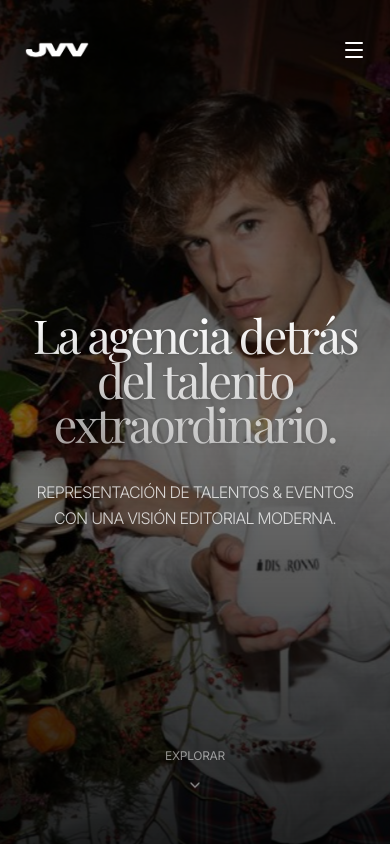
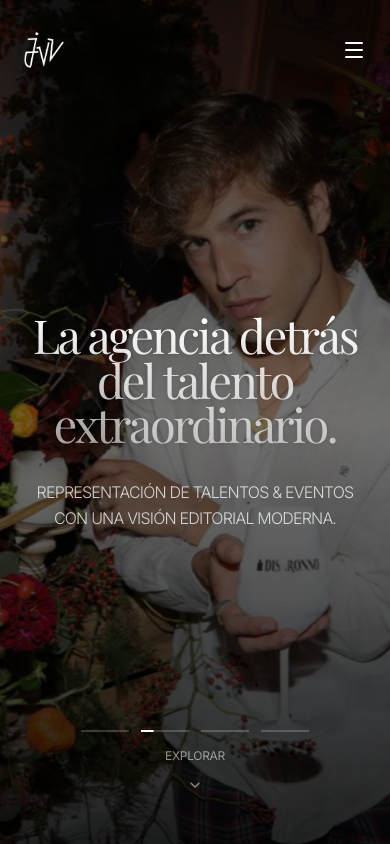
Before and after one commit to JVVweb/JVV, a React (Vite) app: page / in a window 390 px wide. Shown: the top 844 px of the page. Built offline with nearby package versions, Linux system fonts and the light colour scheme; a web font is replaced by a local one.

Commit message:
feat: update logo to new white version, make lateral menu black with desktop font, and implement responsive slide carousel with timeline progress bar

```diff
--- a/index.html
+++ b/index.html
@@ -4,7 +4,7 @@
     <meta charset="UTF-8" />
     <meta name="viewport" content="width=device-width, initial-scale=1.0" />
     <title>JVV | Talent Representation & Fashion Events Agency</title>
-    <link rel="icon" type="image/png" href="/JVV WHITE LOGO.png" />
+    <link rel="icon" type="image/png" href="/jvv logo white new.png" />
     <meta name="description" content="JVV es la agencia de representación de modelos, actores, artistas y producción de eventos de moda fundada por Jesús Vázquez Viedma. Operando en Madrid y Barcelona, cruzando la visión editorial moderna con la excelencia profesional desde octubre de 2015." />
     <meta name="keywords" content="JVV, JVV Agency, Jesús Vázquez Viedma, talent agency, model agency, fashion events, Madrid talent agency, Barcelona model agency, talent representation, luxury lifestyle events, casting Spain" />
     <meta name="author" content="JVV Agency" />
--- a/src/components/Footer.tsx
+++ b/src/components/Footer.tsx
@@ -12,7 +12,7 @@ export default function Footer() {
           <div className="md:col-span-1">
             <div className="mb-6 flex items-center">
               <img
-                src="/JVV WHITE LOGO.png"
+                src="/jvv logo white new.png"
                 alt="JVV Agency"
                 className="h-10 w-auto object-contain"
               />
--- a/src/components/Navbar.tsx
+++ b/src/components/Navbar.tsx
@@ -35,7 +35,7 @@ export default function Navbar() {
       <div className="max-w-7xl mx-auto px-6 flex justify-between items-center">
         <Link to="/" className="flex items-center">
           <img
-            src="/JVV WHITE LOGO.png"
+            src="/jvv logo white new.png"
             alt="JVV Agency"
             className="h-9 md:h-11 w-auto object-contain transition-transform duration-500 hover:scale-105"
           />
@@ -92,7 +92,7 @@ export default function Navbar() {
               animate={{ x: 0 }}
               exit={{ x: '100%' }}
               transition={{ type: 'spring', damping: 25, stiffness: 200 }}
-              className="fixed right-0 top-0 bottom-0 w-[80%] max-w-sm bg-zinc-950/95 backdrop-blur-md border-l border-white/10 z-40 md:hidden flex flex-col p-10 pt-28 shadow-[0_0_50px_rgba(0,0,0,0.8)]"
+              className="fixed right-0 top-0 bottom-0 w-[80%] max-w-sm bg-black border-l border-white/10 z-40 md:hidden flex flex-col p-10 pt-28 shadow-[0_0_50px_rgba(0,0,0,0.8)]"
             >
               <div className="flex flex-col space-y-6 overflow-y-auto max-h-[calc(100vh-220px)] pr-2 no-scrollbar">
                 {navItems.map((item) => (
@@ -100,7 +100,7 @@ export default function Navbar() {
                     key={item.path}
                     to={item.path}
                     onClick={() => setIsOpen(false)}
-                    className={`text-3xl font-serif tracking-tighter hover:opacity-60 transition-opacity uppercase ${location.pathname === item.path ? 'text-white font-medium' : 'text-white/60'}`}
+                    className={`font-sans text-sm uppercase tracking-widest hover:opacity-100 transition-opacity ${location.pathname === item.path ? 'text-white font-medium opacity-100' : 'text-white/60'}`}
                   >
                     {item.name}
                   </Link>
--- a/src/pages/Home.tsx
+++ b/src/pages/Home.tsx
@@ -6,10 +6,19 @@ import SEO from '../components/SEO';
 import { TALENT_DATA } from '../data/talent';
 import { useState, useEffect } from 'react';
 
-const BANNERS = [
+const DESKTOP_BANNERS = [
   '/banner jvv.jpg',
   '/JJJV BANNER.jpg',
-  '/JJV BANNER.jpg'
+  '/JJV BANNER.jpg',
+  '/me.jpeg',
+  '/sohohouse.webp'
+];
+
+const MOBILE_BANNERS = [
+  '/Andrea 3.jpg',
+  '/JJJV BANNER.jpg',
+  '/me.jpeg',
+  '/sohohouse.webp'
 ];
 
 const CLIENT_LOGOS = [
@@ -27,13 +36,26 @@ const CLIENT_LOGOS = [
 export default function Home() {
   const { t, language } = useLanguage();
   const [bgIndex, setBgIndex] = useState(0);
+  const [isMobile, setIsMobile] = useState(false);
 
   useEffect(() => {
+    const checkMobile = () => {
+      setIsMobile(window.innerWidth < 768);
+    };
+    checkMobile();
+    window.addEventListener('resize', checkMobile);
+    return () => window.removeEventListener('resize', checkMobile);
+  }, []);
+
+  const activeBanners = isMobile ? MOBILE_BANNERS : DESKTOP_BANNERS;
+
+  useEffect(() => {
+    setBgIndex((prev) => prev % activeBanners.length);
     const timer = setInterval(() => {
-      setBgIndex((prev) => (prev + 1) % BANNERS.length);
+      setBgIndex((prev) => (prev + 1) % activeBanners.length);
     }, 5000);
     return () => clearInterval(timer);
-  }, []);
+  }, [isMobile, activeBanners.length]);
 
   const getProfession = (person: any) => {
     const isEs = language === 'es';
@@ -52,7 +74,7 @@ export default function Home() {
       <section className="h-screen w-full flex flex-col items-center justify-center relative overflow-hidden px-6">
         {/* Background Carousel */}
         <div className="absolute inset-0 -z-20 overflow-hidden bg-black">
-          {BANNERS.map((banner, index) => (
+          {activeBanners.map((banner, index) => (
             <div
               key={banner}
               className={`absolute inset-0 bg-cover bg-center transition-all duration-[2000ms] ${
@@ -78,6 +100,28 @@ export default function Home() {
             {t('hero.subtitle')}
           </p>
         </motion.div>
+
+        {/* Micro-animated Carousel Progress Indicators */}
+        <div className="absolute bottom-28 flex space-x-3 z-10">
+          {activeBanners.map((_, idx) => (
+            <button
+              key={idx}
+              onClick={() => setBgIndex(idx)}
+              className="relative h-[2px] w-12 bg-white/20 overflow-hidden cursor-pointer focus:outline-none transition-all duration-300 hover:bg-white/40"
+              aria-label={`Go to slide ${idx + 1}`}
+            >
+              {idx === bgIndex && (
+                <motion.div
+                  initial={{ scaleX: 0 }}
+                  animate={{ scaleX: 1 }}
+                  key={`progress-${isMobile ? 'm' : 'd'}-${idx}`}
+                  transition={{ duration: 5, ease: 'linear' }}
+                  className="absolute inset-0 bg-white origin-left"
+                />
+              )}
+            </button>
+          ))}
+        </div>
 
         <motion.div
           initial={{ opacity: 0 }}
--- a/src/pages/Hospitality.tsx
+++ b/src/pages/Hospitality.tsx
@@ -98,7 +98,7 @@ export default function Hospitality() {
                 ) : (
                   <div className="w-full h-full bg-zinc-950 border border-white/5 flex flex-col items-center justify-center group-hover:bg-zinc-900/50 transition-all duration-700">
                     <img
-                      src="/JVV WHITE LOGO.png"
+                      src="/jvv logo white new.png"
                       alt="JVV Logo Placeholder"
                       className="h-12 w-auto opacity-10 group-hover:opacity-20 transition-opacity duration-700 object-contain"
                     />
```
Also changed, not shown: public/jvv logo black new.png (added), public/jvv logo white new.png (added).
